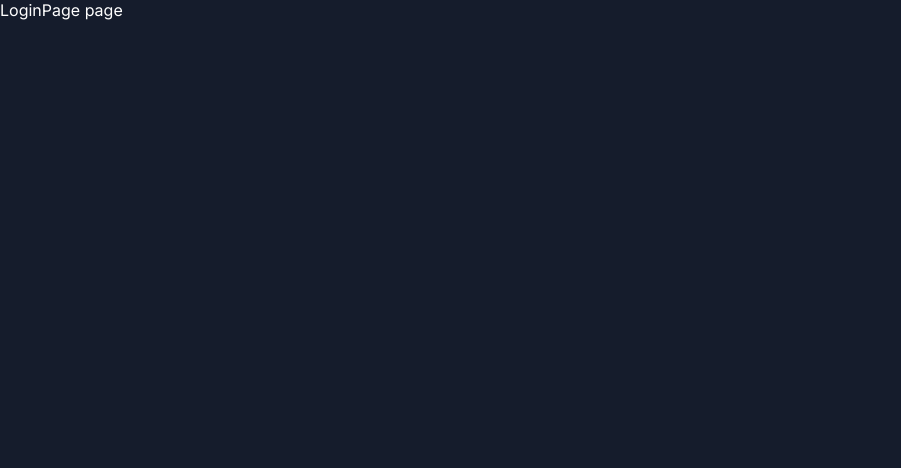
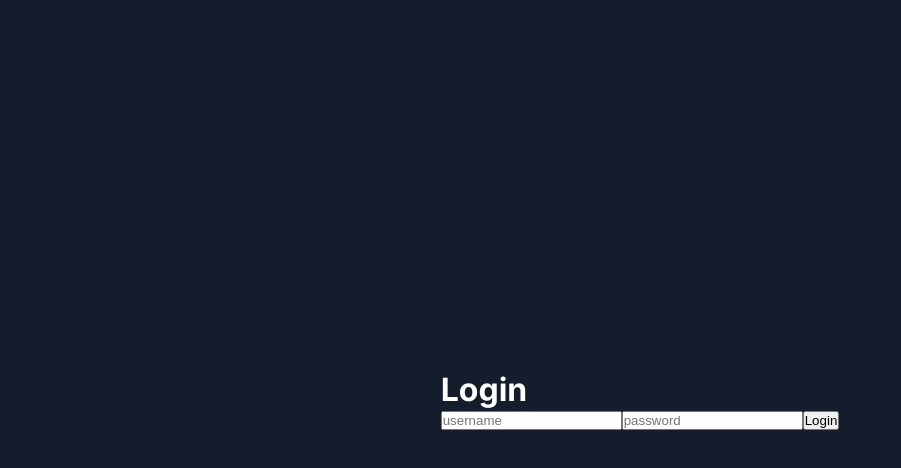
Before and after one commit to wmz786/nextjs14-admin-dashboard, a Next.js app: page /login in a window 1280 px wide. Shown: the top 468 px of the page, without its empty margins (0-901 px from the left). Built offline with nearby package versions, Linux system fonts and the light colour scheme.

Commit message:
login page and styles

```diff
--- a/app/login/page.jsx
+++ b/app/login/page.jsx
@@ -1,5 +1,16 @@
+import styles from "@/app/ui/login/login.module.css";
+
 const LoginPage = () => {
-  return <div>LoginPage page</div>;
+  return (
+    <div className={styles.container}>
+      <form action="" className={styles.form}>
+        <h1>Login</h1>
+        <input type="text" name="" placeholder="username" />
+        <input type="password" name="" placeholder="password" />
+        <button>Login</button>
+      </form>
+    </div>
+  );
 };
 
 export default LoginPage;
--- /dev/null
+++ b/app/ui/login/login.module.css
@@ -0,0 +1,7 @@
+.container {
+  width: 100%;
+  height: 100vh;
+  display: flex;
+  align-items: center;
+  justify-content: center;
+}
```
